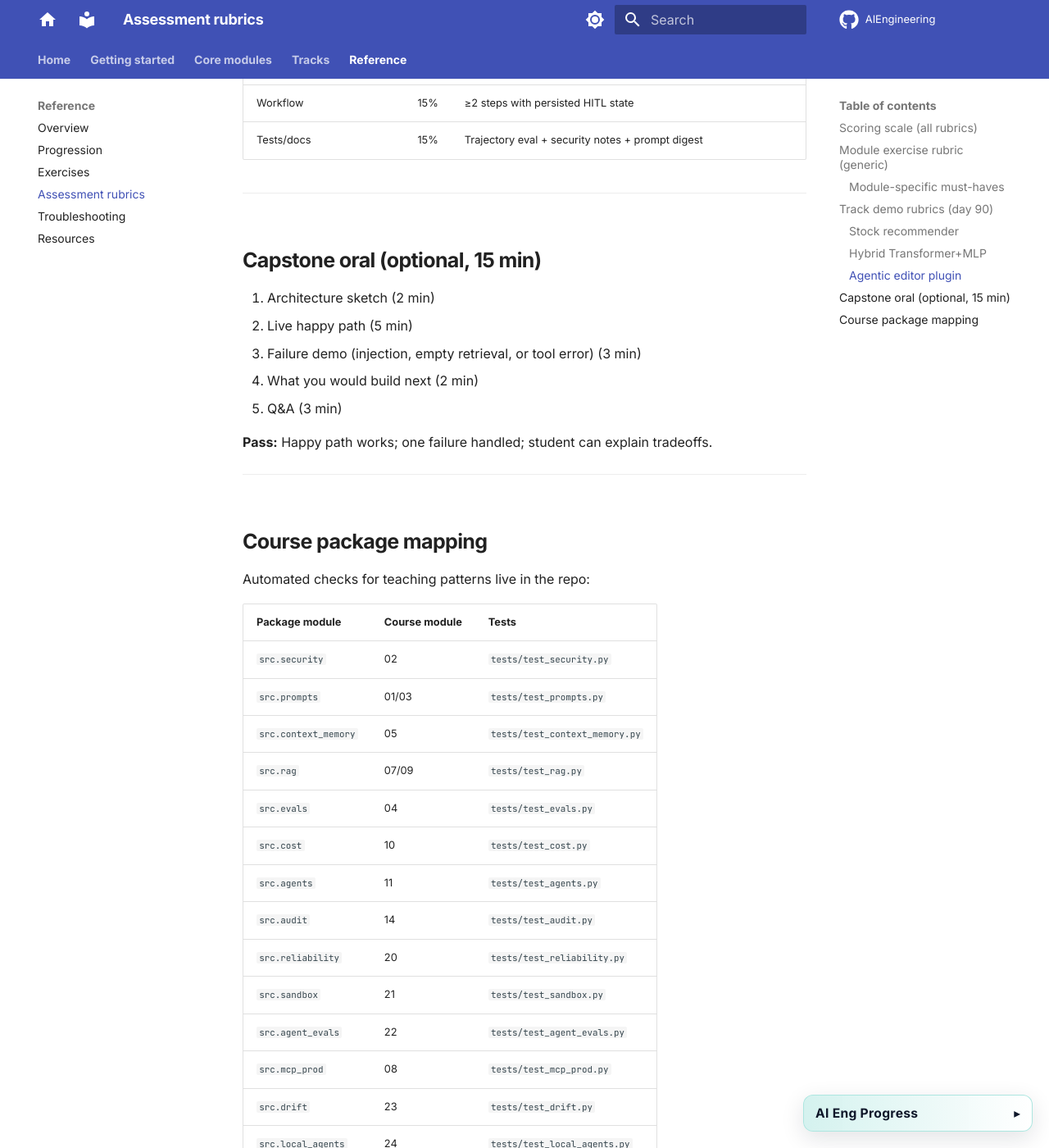
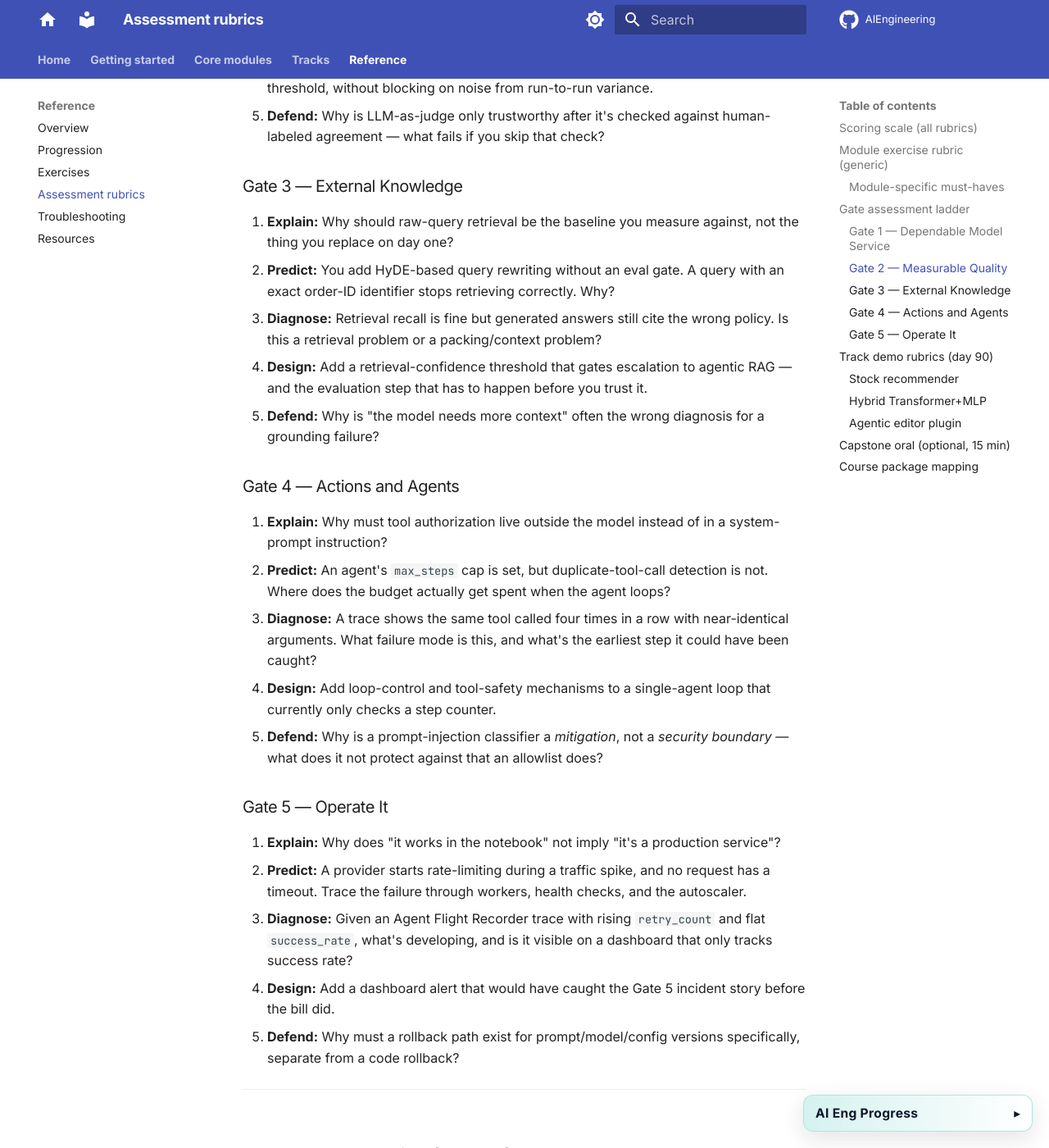
Before and after one commit to sanketn26/AIEngineering, an MkDocs documentation site: the page built from docs/reference/assessment.md, in a window 1280 px wide and 1400 px high, scrolled down 3768 px. Shown: the whole window at 82% size. Built offline with MkDocs 1.6.1 and Material for MkDocs 9.7.7, drawn with Linux system fonts in a browser that asks for light colours; comment, search, counter and statistics services are not loaded; some of the changed text lies outside the part shown.

Commit message:
Add five-level gate assessment ladder (Explain/Predict/Diagnose/Design/Defend)
One generic rubric plus five short per-gate question sets, placed
between the existing module must-haves and the track demo rubrics.
Questions build on each gate's existing story/failure-mode content
rather than introducing new scenarios.

Co-Authored-By: Claude Sonnet 5 <noreply@anthropic.com>

```diff
--- a/docs/reference/assessment.md
+++ b/docs/reference/assessment.md
@@ -58,6 +58,60 @@ Use these rubrics to judge **module exercises** and **day-90 track demos**. Scor
 | 24 | Token budget abort + local vs strong routing stub |
 | 25 | Durable pause/resume + merge gate refusing failed tests |
 | 26 | Written orchestrator pick with ranks + per-agent cost events |
+
+---
+
+## Gate assessment ladder
+
+Five levels, one per depth of understanding — use these to check whether a student actually owns a gate's material or can only recite its vocabulary. Each level up requires the one below it; a student who can Design but not Predict is pattern-matching, not reasoning from the mechanism.
+
+| Level | Tests | 4 looks like |
+|---|---|---|
+| **Explain** | Why the mechanism exists at all | A causal explanation in the student's own words, not a definition copied from the module |
+| **Predict** | Forward simulation — given a change, what breaks | Names the *specific* failure and the mechanism that produces it, not "it gets worse" |
+| **Diagnose** | Reading a trace/log/symptom and naming the failure | Names the failure mode **and** the evidence in the trace that points to it — a correct guess without evidence doesn't count |
+| **Design** | Proposing a concrete fix | A specific, testable mechanism (code, config, or policy) — restating the principle is not a design |
+| **Defend** | Justifying a decision against a real objection | Names the tradeoff that was accepted and why, not a restatement of the original choice |
+
+### Gate 1 — Dependable Model Service
+
+1. **Explain:** Why is an LLM API call a different kind of dependency than a deterministic library call?
+2. **Predict:** A provider's median latency doubles overnight. If no request has a deadline, what happens to worker utilization under sustained load?
+3. **Diagnose:** A response passes JSON parsing but fails your Pydantic schema on a field type. What's the actual failure — and is "just retry" the right fix?
+4. **Design:** Add a fail-closed path for schema-invalid output that doesn't silently drop the user's request.
+5. **Defend:** Why does temperature 0 not remove the need for an eval suite (Gate 2)?
+
+### Gate 2 — Measurable Quality
+
+1. **Explain:** Why do deterministic code paths get unit tests while model behavior gets an eval suite instead?
+2. **Predict:** A one-line prompt "polish" ships without touching the golden set. What's the earliest point this course's CI setup could have caught a regression — and would it have?
+3. **Diagnose:** Golden-set accuracy holds steady but user complaints rise. What's not being measured?
+4. **Design:** Add a CI gate that blocks a merge when eval score regresses past a threshold, without blocking on noise from run-to-run variance.
+5. **Defend:** Why is LLM-as-judge only trustworthy after it's checked against human-labeled agreement — what fails if you skip that check?
+
+### Gate 3 — External Knowledge
+
+1. **Explain:** Why should raw-query retrieval be the baseline you measure against, not the thing you replace on day one?
+2. **Predict:** You add HyDE-based query rewriting without an eval gate. A query with an exact order-ID identifier stops retrieving correctly. Why?
+3. **Diagnose:** Retrieval recall is fine but generated answers still cite the wrong policy. Is this a retrieval problem or a packing/context problem?
+4. **Design:** Add a retrieval-confidence threshold that gates escalation to agentic RAG — and the evaluation step that has to happen before you trust it.
+5. **Defend:** Why is "the model needs more context" often the wrong diagnosis for a grounding failure?
+
+### Gate 4 — Actions and Agents
+
+1. **Explain:** Why must tool authorization live outside the model instead of in a system-prompt instruction?
+2. **Predict:** An agent's `max_steps` cap is set, but duplicate-tool-call detection is not. Where does the budget actually get spent when the agent loops?
+3. **Diagnose:** A trace shows the same tool called four times in a row with near-identical arguments. What failure mode is this, and what's the earliest step it could have been caught?
+4. **Design:** Add loop-control and tool-safety mechanisms to a single-agent loop that currently only checks a step counter.
+5. **Defend:** Why is a prompt-injection classifier a *mitigation*, not a *security boundary* — what does it not protect against that an allowlist does?
+
+### Gate 5 — Operate It
+
+1. **Explain:** Why does "it works in the notebook" not imply "it's a production service"?
+2. **Predict:** A provider starts rate-limiting during a traffic spike, and no request has a timeout. Trace the failure through workers, health checks, and the autoscaler.
+3. **Diagnose:** Given an Agent Flight Recorder trace with rising `retry_count` and flat `success_rate`, what's developing, and is it visible on a dashboard that only tracks success rate?
+4. **Design:** Add a dashboard alert that would have caught the Gate 5 incident story before the bill did.
+5. **Defend:** Why must a rollback path exist for prompt/model/config versions specifically, separate from a code rollback?
 
 ---
 
```
